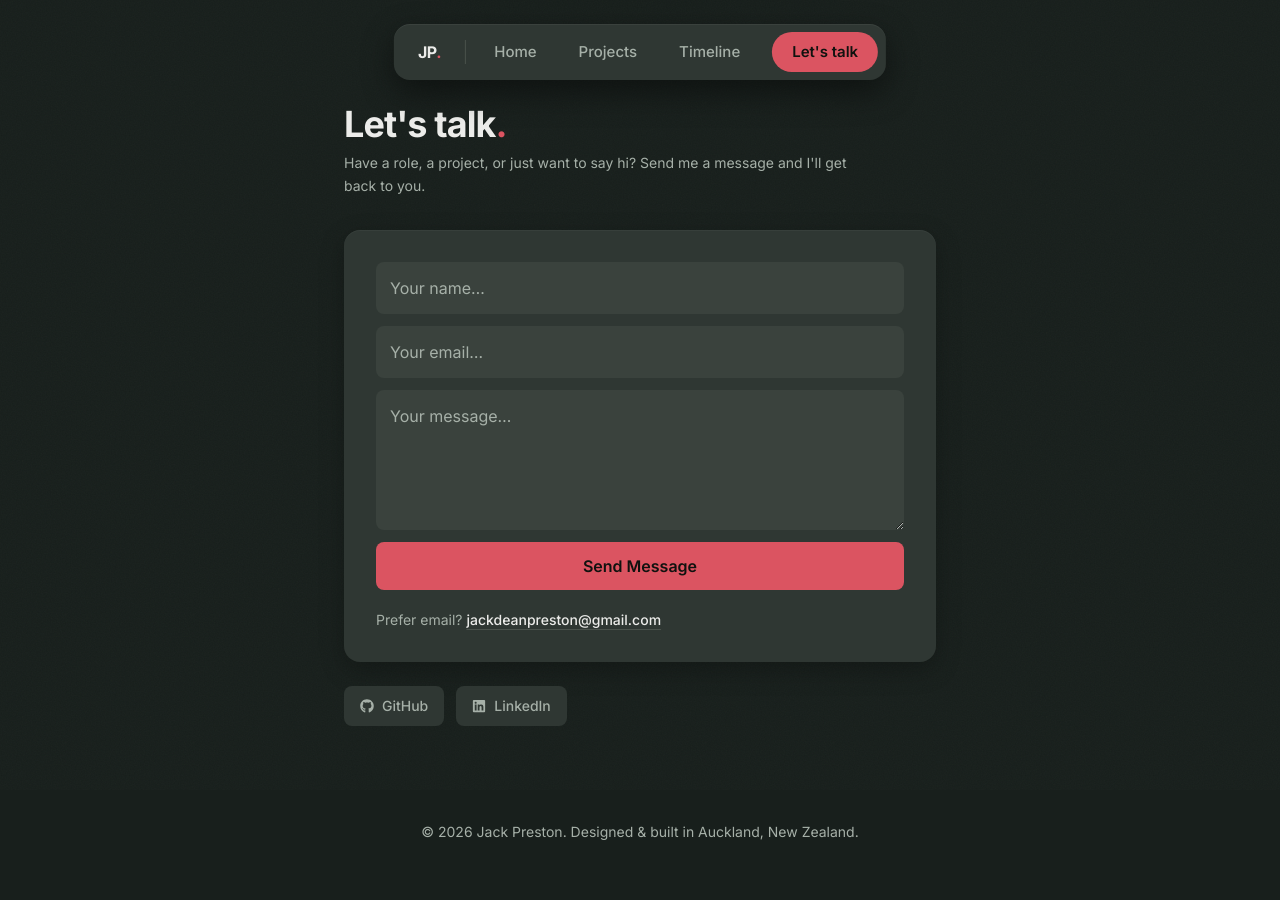
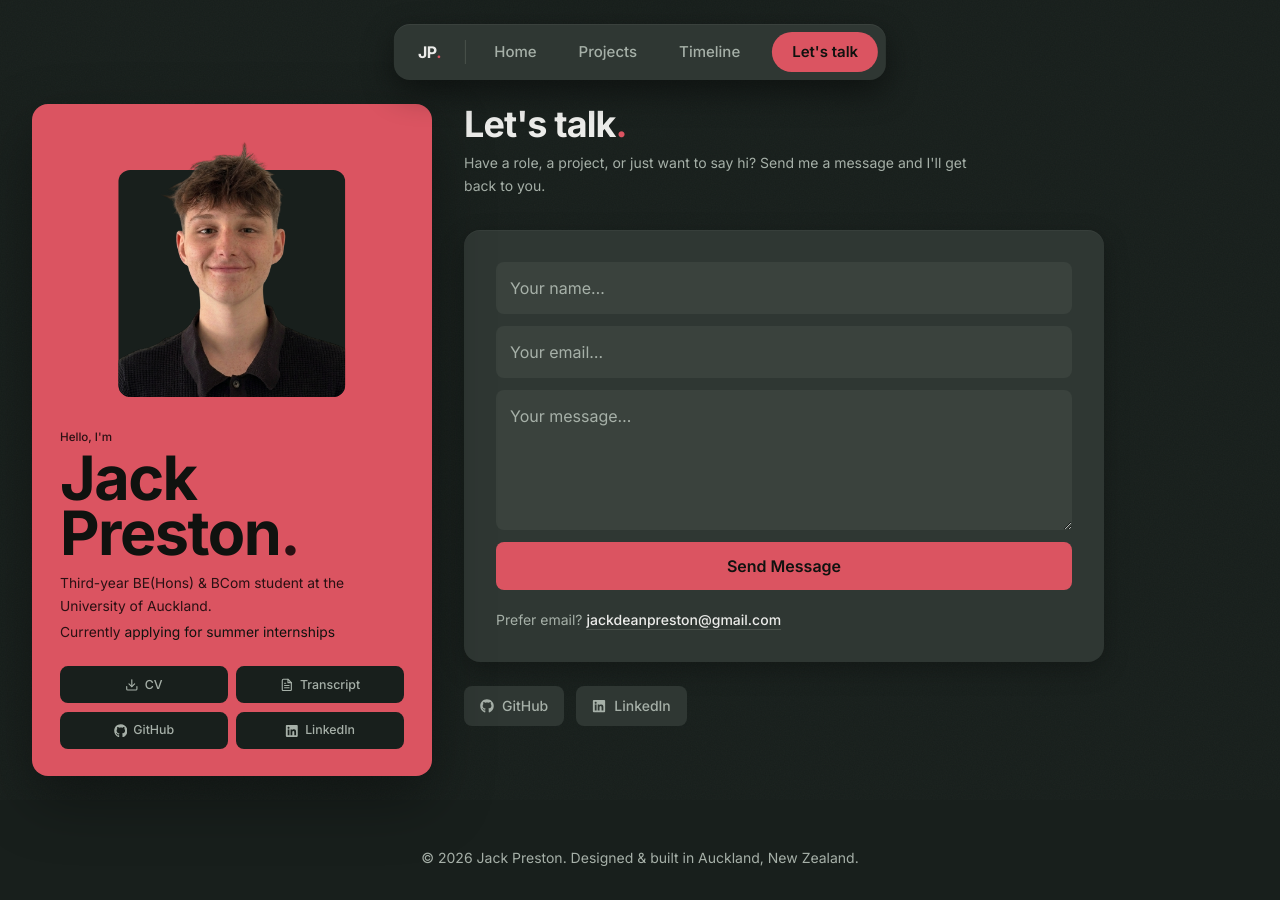
Before and after one commit to jpreston05/portfolio-website, a Next.js app: page /contact in a window 1280 px wide. Before the commit the page ends 874 px from the top, so only its background shows below. Built offline with nearby package versions, Linux system fonts and the light colour scheme.

Commit message:
updated left col to show on all pages

```diff
--- a/app/contact/page.tsx
+++ b/app/contact/page.tsx
@@ -2,22 +2,20 @@
 
 import { motion } from "framer-motion";
 import { FaGithub, FaLinkedin } from "react-icons/fa";
-import { Footer } from "@/components/Footer";
 import { ContactForm } from "@/components/ContactForm";
 import { c } from "@/components/palette";
 
-/* /contact — the shared form as its own page (the nav CTA lands here). */
+/* /contact — the shared form as its own page (the nav CTA lands here).
+   Renders the right column only; SiteChrome owns the frame (rail + footer). */
 
 export default function ContactPage() {
   return (
-    <>
     <motion.div
-        className="relative z-10 flex min-h-screen flex-col"
+      className="mx-auto w-full max-w-[640px] lg:mx-0"
       initial={{ opacity: 0 }}
       animate={{ opacity: 1 }}
       transition={{ duration: 0.4, ease: "easeOut" }}
     >
-        <main className="mx-auto w-full max-w-[640px] flex-1 px-4 pb-16 pt-26 sm:px-6">
       <header className="mb-8">
         <h1
           className="text-3xl font-bold tracking-tight sm:text-4xl"
@@ -65,9 +63,6 @@ export default function ContactPage() {
           LinkedIn
         </motion.a>
       </div>
-        </main>
-        <Footer />
     </motion.div>
-    </>
   );
 }
--- a/app/page.tsx
+++ b/app/page.tsx
@@ -2,21 +2,16 @@
 
 import { useEffect } from "react";
 import { motion } from "framer-motion";
-import { useIntro } from "@/components/SiteChrome";
-import { Hero } from "@/components/Herov2";
 import { useHeroMotion } from "@/components/useHeroMotion";
 import { AboutMe } from "@/components/AboutMe";
 import { FeaturedProjects } from "@/components/FeaturedProjects";
 import { TechStack } from "@/components/TechStack";
 import { Contact } from "@/components/Contact";
-import { Footer } from "@/components/Footer";
+
+/* Home — the right column of the shared frame (SiteChrome owns the grid, the
+   hero rail, the footer and the intro-gated reveal). */
 
 export default function Home() {
-  // The intro loading screen (and its reveal → hand-off to the nav brand) is
-  // owned by SiteChrome so it plays on any page. Here we just gate the home
-  // content on `revealed`.
-  const { revealed } = useIntro();
-
   // Shared collapse motion. contentX is the card's overflow beyond its docked
   // width, so the content tracks the card's right edge with a constant gap
   // (never behind it). Vertical hold is done with native sticky (see JSX).
@@ -31,34 +26,15 @@ export default function Home() {
     if (!window.location.hash) window.scrollTo(0, 0);
   }, []);
 
+  /* During the collapse the content is held in place by a native sticky pin
+     (no transform jitter) while it slides in from the right (x) + fades; the
+     trailing spacer gives the sticky its scroll range, after which the content
+     scrolls normally. */
   return (
-    <>
-      <motion.div
-        data-page-reveal
-        className="relative z-10 min-h-screen w-full overflow-x-clip"
-        initial={{ opacity: 0 }}
-        animate={{ opacity: revealed ? 1 : 0 }}
-        transition={{ duration: 0.6, ease: "easeOut" }}
-      >
-      {/* Vertical rhythm: 24px above the nav (top-6) + ~56px pill = nav bottom
-          at 80px; content starts 24px below that (top-26 = 104px) and the
-          docked rail keeps the same 24px at the viewport bottom (8rem total). */}
-      <main id="home" className="mx-auto grid max-w-[1400px] gap-6 px-4 pb-10 pt-26 sm:px-6 lg:grid-cols-[minmax(360px,400px)_1fr] lg:gap-8 lg:px-8">
-        {/* LEFT RAIL — collapsing hero, pinned the whole way on desktop */}
-        <div className="relative z-10 lg:sticky lg:top-26 lg:flex lg:h-[calc(100vh-8rem)] lg:items-center">
-          <Hero revealed={revealed} />
-        </div>
-
-        {/* RIGHT COLUMN — during the collapse the content is held in place by a
-            native sticky pin (no transform jitter) while it slides in from the
-            right (x) + fades; the trailing spacer gives the sticky its scroll
-            range, after which the content scrolls normally. */}
     <div className="flex flex-col">
       <motion.div
         className="flex flex-col gap-6 lg:sticky lg:top-26 lg:gap-8"
-            style={
-              enabled ? { opacity: contentOpacity, x: contentX } : undefined
-            }
+        style={enabled ? { opacity: contentOpacity, x: contentX } : undefined}
       >
         <AboutMe />
         <FeaturedProjects />
@@ -67,15 +43,7 @@ export default function Home() {
       </motion.div>
       {/* collapse range (~50vh) + a dwell so the docked card + content sit
           still for a stretch before the page scrolls on */}
-          {enabled && (
-            <div aria-hidden className="hidden lg:block lg:h-[80vh]" />
-          )}
+      {enabled && <div aria-hidden className="hidden lg:block lg:h-[80vh]" />}
     </div>
-      </main>
-
-      {/* Full-width footer — spans the page, caps the end normally */}
-      <Footer />
-      </motion.div>
-    </>
   );
 }
--- a/components/Herov2.tsx
+++ b/components/Herov2.tsx
@@ -143,7 +143,10 @@ const entranceItem: Variants = {
 
 /* Headline (no buttons) — em-relative so it scales with the wrapper font-size.
    The name reads its size from --hero-name (poster-big → docked). */
-const Headline = () => (
+const Headline = ({ home }: { home: boolean }) => {
+  // The name is the page h1 only on the home page; subpages carry their own.
+  const Name = home ? "h1" : "p";
+  return (
   <>
     <motion.p
       variants={entranceItem}
@@ -152,7 +155,7 @@ const Headline = () => (
     >
       Hello, I&apos;m
     </motion.p>
-    <h1
+    <Name
       className="font-bold leading-[0.9] tracking-tight"
       style={{
         color: "var(--hero-ink)",
@@ -165,7 +168,7 @@ const Headline = () => (
       <motion.span variants={entranceItem} className="block whitespace-nowrap">
         Preston<span style={{ color: "var(--hero-dot)" }}>.</span>
       </motion.span>
-    </h1>
+    </Name>
     <motion.p
       variants={entranceItem}
       className="mt-[0.8em] text-[0.95em] leading-relaxed"
@@ -181,7 +184,8 @@ const Headline = () => (
       Currently <CurrentlyLine />
     </motion.p>
   </>
-);
+  );
+};
 
 const CV = { href: "/Jack-Preston-CV.pdf", file: "Jack-Preston-CV.pdf" };
 const TRANSCRIPT = {
@@ -272,8 +276,16 @@ const DockedActions = () => (
   </div>
 );
 
-export const Hero = ({ revealed = true }: { revealed?: boolean }) => {
-  const { enabled, dock, vh, cardWidth, bigCardW } = useHeroMotion();
+/* `home` = the collapsing hero (scroll-driven). Elsewhere the same card sits
+   pinned in its docked state as the persistent left rail. */
+export const Hero = ({
+  revealed = true,
+  home = true,
+}: {
+  revealed?: boolean;
+  home?: boolean;
+}) => {
+  const { enabled, dock, vh, cardWidth, bigCardW } = useHeroMotion(home);
 
   // Dye-on-dock: at the top the card is DARK with the pink held in the portrait
   // square + the full stop (the original accent discipline); scrolling dyes the
@@ -487,7 +499,7 @@ export const Hero = ({ revealed = true }: { revealed?: boolean }) => {
               initial="hidden"
               animate={revealed ? "show" : "hidden"}
             >
-              <Headline />
+              <Headline home={home} />
             </motion.div>
           </motion.div>
 
@@ -537,7 +549,7 @@ export const Hero = ({ revealed = true }: { revealed?: boolean }) => {
             <PortraitArt />
           </div>
           <div className="mt-6">
-            <Headline />
+            <Headline home={home} />
           </div>
           <div className="mt-6">
             <DockedActions />
@@ -551,7 +563,7 @@ export const Hero = ({ revealed = true }: { revealed?: boolean }) => {
         the tab order + hit-testing entirely (visibility). Fixed bottom-centre.
         Three nested layers so the transforms never share an element: fixed
         centring (class) → bob (CSS keyframe) → hover/tap scale (framer). */}
-    {enabled && (
+    {enabled && home && (
       <motion.div
         className="fixed bottom-8 left-1/2 z-20 -translate-x-1/2"
         style={{ opacity: cueOpacity, visibility: cueVisibility }}
--- a/components/SiteChrome.tsx
+++ b/components/SiteChrome.tsx
@@ -1,7 +1,10 @@
 "use client";
 
 import { createContext, useContext, useState, useSyncExternalStore, type ReactNode } from "react";
-import { AnimatePresence } from "framer-motion";
+import { usePathname } from "next/navigation";
+import { AnimatePresence, motion } from "framer-motion";
+import { Footer } from "@/components/Footer";
+import { Hero } from "@/components/Herov2";
 import { Navbar } from "@/components/Navbar";
 import { Preloader } from "@/components/Preloader";
 
@@ -52,6 +55,9 @@ export const SiteChrome = ({ children }: { children: ReactNode }) => {
   // seen this session), the brand is visible everywhere.
   const brandVisible = navBrandShown || introSeen;
 
+  const revealed = revealContent || introSeen;
+  const isHome = usePathname() === "/";
+
   const onReveal = () => setRevealContent(true);
   const onDone = () => {
     // Flag AFTER the intro completes — flagging at mount would flip
@@ -64,13 +70,39 @@ export const SiteChrome = ({ children }: { children: ReactNode }) => {
     <Ctx.Provider
       value={{
         introSeen,
-        revealed: revealContent || introSeen,
+        revealed,
         onReveal,
         onDone,
       }}
     >
       <Navbar brandVisible={brandVisible} />
-      {children}
+
+      {/* The shared page frame: left rail (the hero card) + right column (the
+          route's content) + footer. Mounted once, so the rail persists across
+          routes exactly like the nav. Opacity is gated on the intro reveal.
+          Vertical rhythm: nav bottom at 80px; content starts 24px below
+          (top-26 = 104px) and the rail keeps 24px at the viewport bottom. */}
+      <motion.div
+        data-page-reveal
+        className="relative z-10 flex min-h-screen w-full flex-col overflow-x-clip"
+        initial={{ opacity: 0 }}
+        animate={{ opacity: revealed ? 1 : 0 }}
+        transition={{ duration: 0.6, ease: "easeOut" }}
+      >
+        <main className="mx-auto grid w-full max-w-[1400px] flex-1 gap-6 px-4 pb-10 pt-26 sm:px-6 lg:grid-cols-[minmax(360px,400px)_1fr] lg:gap-8 lg:px-8">
+          {/* LEFT RAIL — collapsing hero on home, pinned docked card elsewhere.
+              Below lg it only shows on home (subpages go straight to content). */}
+          <div
+            className={`relative z-10 lg:sticky lg:top-26 lg:flex lg:h-[calc(100vh-8rem)] lg:items-center ${
+              isHome ? "" : "hidden"
+            }`}
+          >
+            <Hero revealed={revealed} home={isHome} />
+          </div>
+          <div className="min-w-0">{children}</div>
+        </main>
+        <Footer />
+      </motion.div>
 
       {/* Branded intro — plays on the first load of any page, then hands the
           "JP." off to the nav brand. Rendered here (not per-page) so a direct
--- a/components/useHeroMotion.ts
+++ b/components/useHeroMotion.ts
@@ -20,7 +20,10 @@ export const PORTRAIT_SMALL = 250; // portrait width (px) when docked
 // Horizontal padding outside the max-w container (lg:px-8) — used to size EXTRA.
 const CONTAINER_PAD = 64; // 2 * 2rem
 
-export function useHeroMotion() {
+// `collapsing` is true only on the home page. Everywhere else the rail is the
+// same card pinned at dock = 1 (no scroll choreography), so subpages show
+// exactly the docked state the home page ends on.
+export function useHeroMotion(collapsing = true) {
   const reduce = useReducedMotion();
   const [enabled, setEnabled] = useState(false);
   const [vh, setVh] = useState(0);
@@ -46,7 +49,9 @@ export function useHeroMotion() {
   // Window scroll is reliably 0 at the very top. dock: 0 = big, 1 = docked.
   const { scrollY } = useScroll();
   const intro = (vh || 800) * COLLAPSE_VH;
-  const dock = useTransform(scrollY, [0, intro], [0, 1], { clamp: true });
+  const dock = useTransform(scrollY, (y) =>
+    collapsing ? Math.max(0, Math.min(1, y / intro)) : 1
+  );
 
   // The card's overflow beyond its docked width. EXTRA appears in both cardWidth
   // and contentX so contentLeft - cardRight stays exactly the grid gap. Numeric
```
Also changed, not shown: app/projects/page.tsx (+1 -8 lines), app/timeline/page.tsx (+3 -8 lines). Lines whose indentation alone changed are shown as unchanged.
